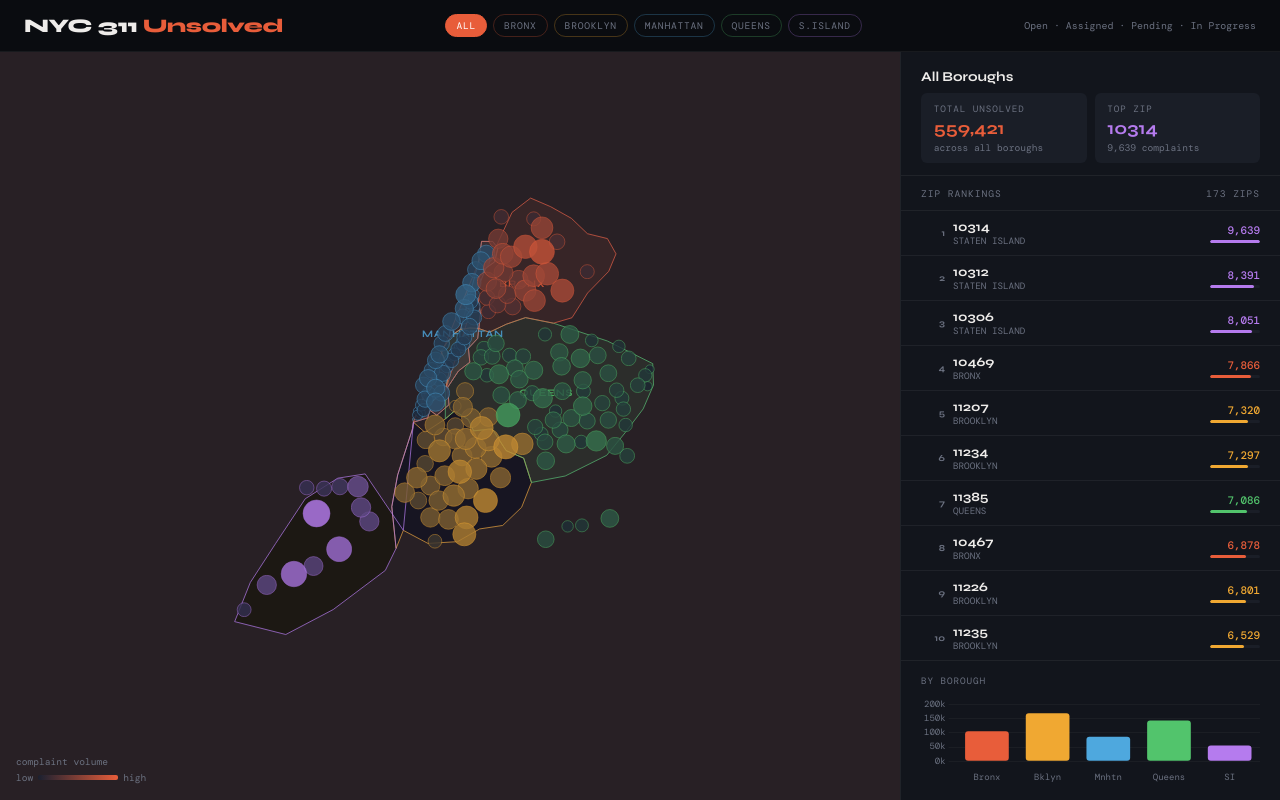
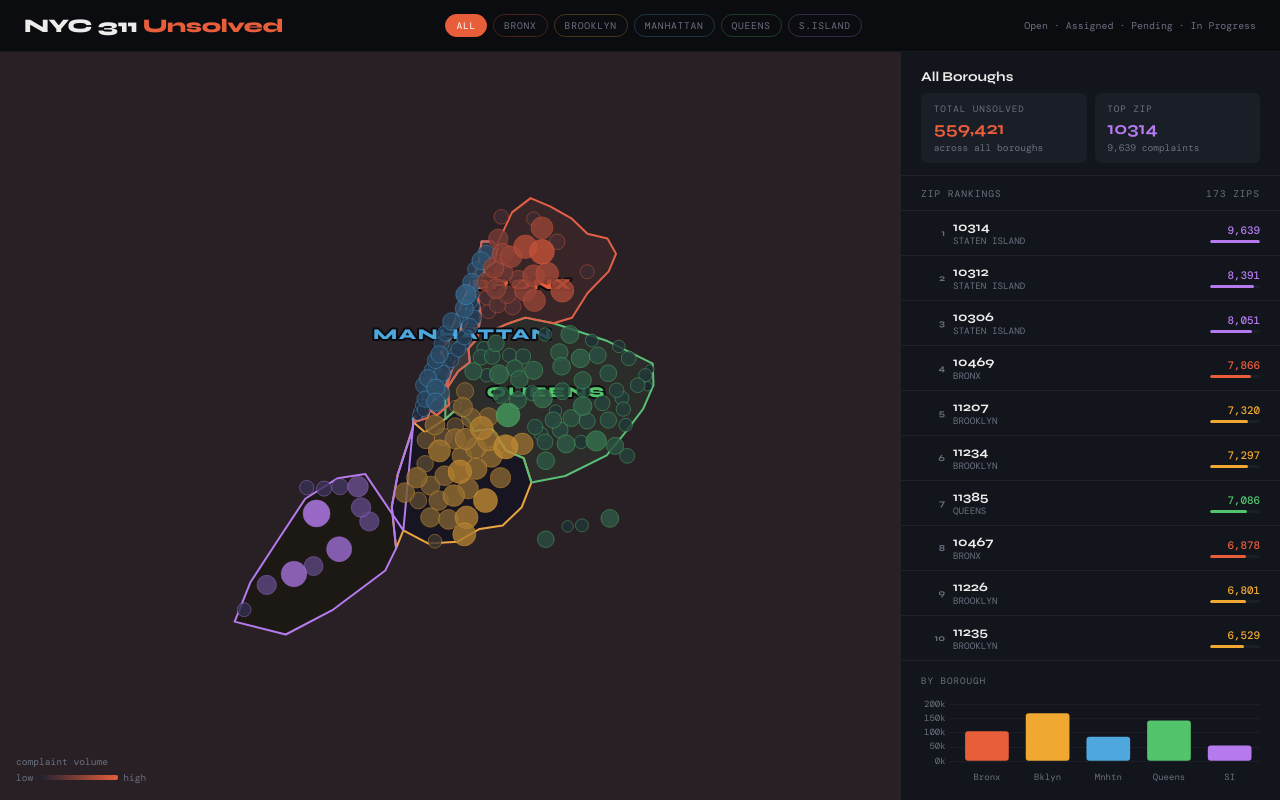
Before and after one commit to ndivecha03/NYC_311_Unresolved, a plain HTML site: page index.html in a window 1280 px wide. Drawn offline with nearby package versions, Linux system fonts and the light colour scheme.

Commit message:
Fix: thicker borough borders, larger bolder labels with dark outline

```diff
--- a/index.html
+++ b/index.html
@@ -366,9 +366,11 @@ function renderMap(){
     })
     .attr('stroke-width',d=>{
       const bKey=Object.keys(BC).find(k=>BNAMES[k]===d.properties.name)||d.properties.name.toUpperCase();
-      return activeBorough===bKey?1.5:0.7;
+      return activeBorough===bKey?3:2;
     })
     .attr('stroke-linejoin','round')
+    .attr('stroke-dasharray','none')
+    .attr('paint-order','stroke')
     .style('cursor','pointer')
     .on('click',function(event,d){
       const bKey=Object.keys(BC).find(k=>BNAMES[k]===d.properties.name)||d.properties.name.toUpperCase();
@@ -376,6 +378,26 @@ function renderMap(){
     });
 
   // borough name labels on outline
+  // Shadow/outline layer for labels
+  gBoro.selectAll('.boro-label-shadow')
+    .data(NYC_BOROUGHS.features)
+    .join('text')
+    .attr('class','boro-label-shadow')
+    .attr('transform',d=>{const c=path.centroid(d);return `translate(${c[0]},${c[1]})`;})
+    .attr('text-anchor','middle')
+    .attr('dy','0.35em')
+    .attr('font-family','Syne,sans-serif')
+    .attr('font-size',d=>d.properties.name==='Staten Island'?'13px':'15px')
+    .attr('font-weight','800')
+    .attr('fill','none')
+    .attr('stroke','#0a0c10')
+    .attr('stroke-width','4')
+    .attr('stroke-linejoin','round')
+    .attr('pointer-events','none')
+    .attr('letter-spacing','0.12em')
+    .text(d=>d.properties.name.toUpperCase());
+
+  // Main label layer
   gBoro.selectAll('.boro-label')
     .data(NYC_BOROUGHS.features)
     .join('text')
@@ -384,15 +406,15 @@ function renderMap(){
     .attr('text-anchor','middle')
     .attr('dy','0.35em')
     .attr('font-family','Syne,sans-serif')
-    .attr('font-size',d=>d.properties.name==='Staten Island'?'9px':'10px')
-    .attr('font-weight','700')
+    .attr('font-size',d=>d.properties.name==='Staten Island'?'13px':'15px')
+    .attr('font-weight','800')
     .attr('fill',d=>{
       const bKey=Object.keys(BC).find(k=>BNAMES[k]===d.properties.name);
       const isActive=activeBorough===bKey||activeBorough==='ALL';
-      return isActive?(BC[bKey]||'#ffffff')+'cc':'rgba(255,255,255,0.2)';
+      return isActive?(BC[bKey]||'#ffffff'):'rgba(255,255,255,0.25)';
     })
     .attr('pointer-events','none')
-    .attr('letter-spacing','0.08em')
+    .attr('letter-spacing','0.12em')
     .text(d=>d.properties.name.toUpperCase());
 
   // ── ZIP DOTS ──
```
